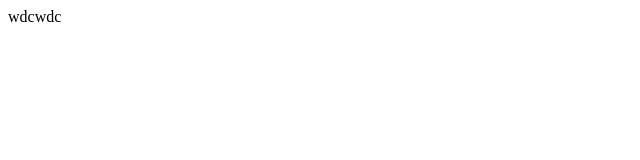
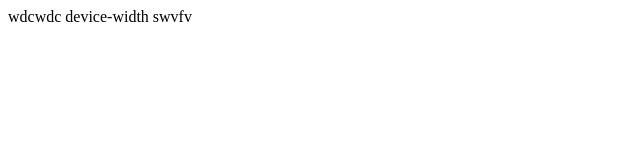
Before and after one commit to fseara22/prueba, a plain HTML site: page index.html in a window 1280 px wide. Shown: the whole page, without its empty margins (0-640 px from the left). Drawn offline with Linux system fonts and the light colour scheme.

Commit message:
version 3

```diff
--- a/index.html
+++ b/index.html
@@ -8,5 +8,7 @@
 </head>
 <body>
     wdcwdc
+    device-width
+    swvfv
 </body>
 </html>
```
